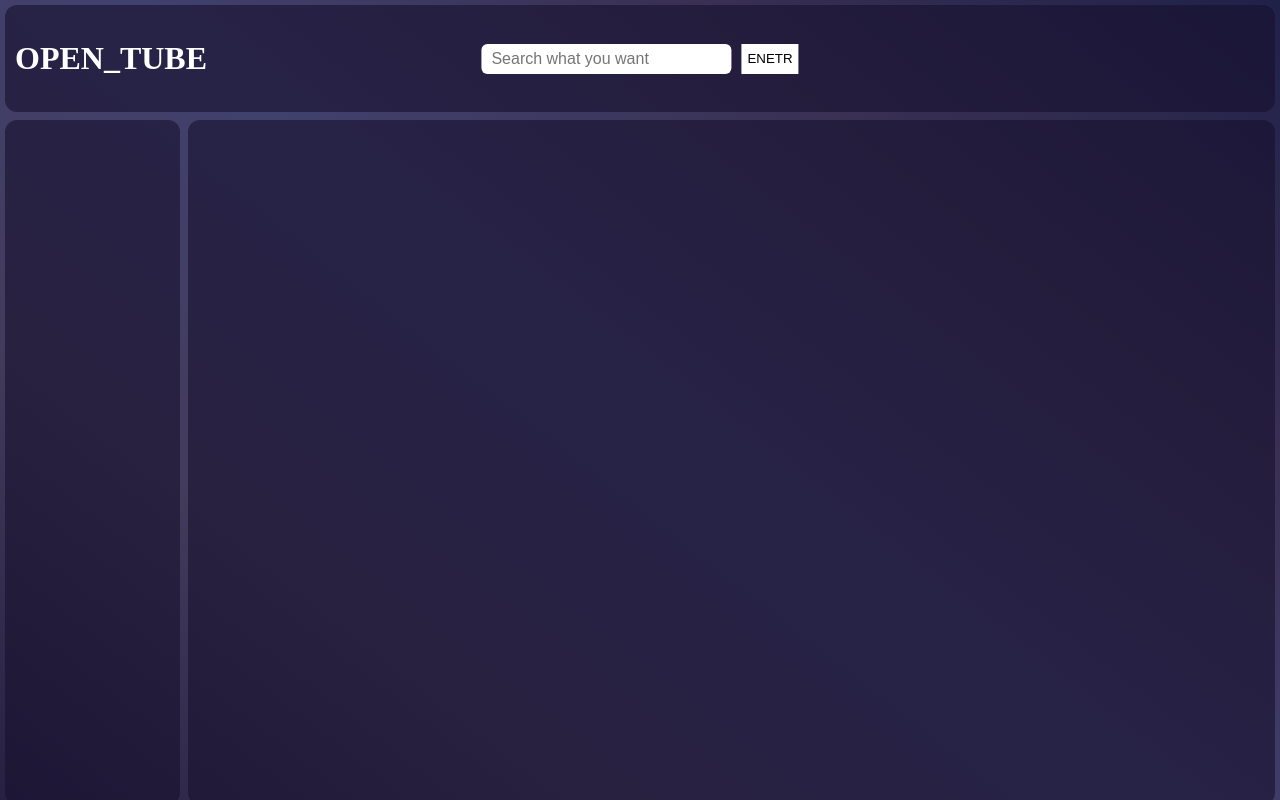
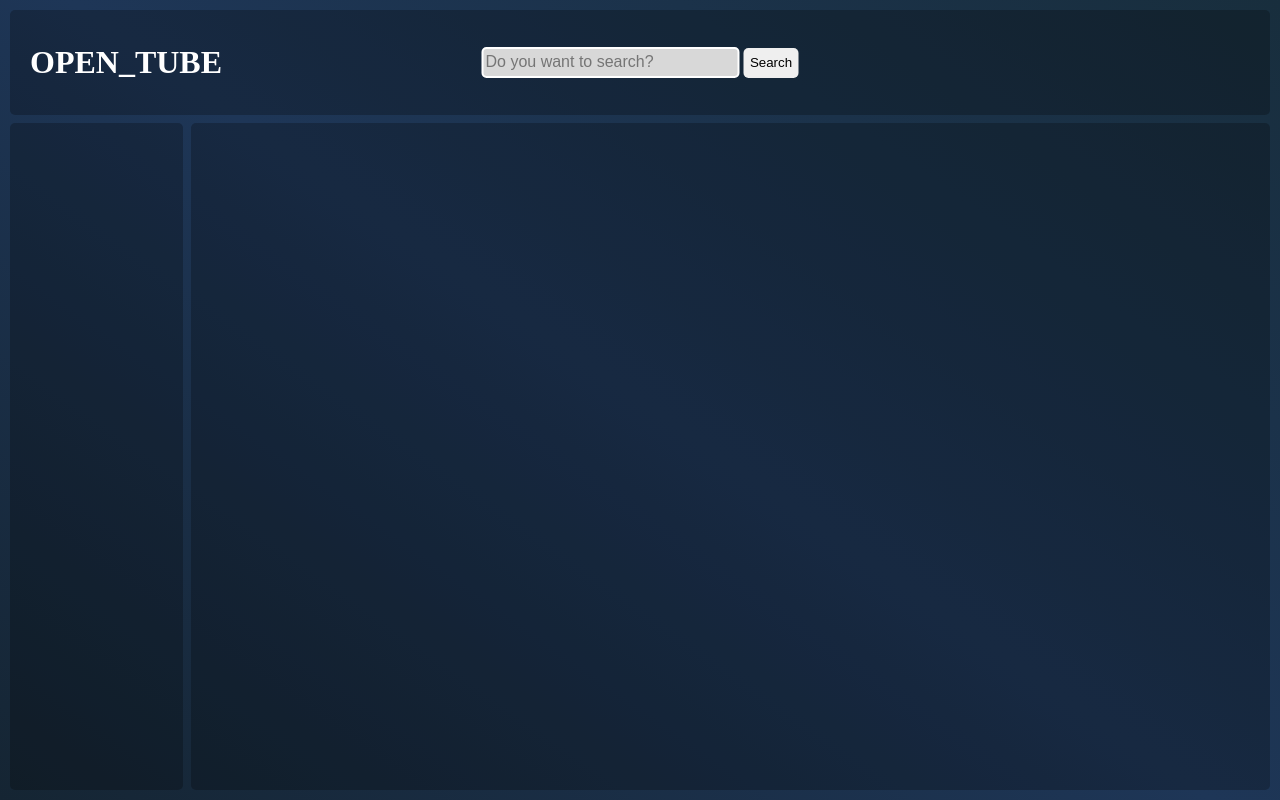
Before and after one commit to ar1ter/lkg_project, a Flask app: page / in a window 1280 px wide. Run offline with Flask 3, Linux system fonts and the light colour scheme.

Commit message:
upd change html css in main page

```diff
--- a/static/main_page/main.css
+++ b/static/main_page/main.css
@@ -1,83 +1,124 @@
-html,body{
-    background-image: linear-gradient(38deg, #282042, #433b5c, #41416e, #393053,#202149);
+html, body{
+    min-width: 100%;
+    min-height: 100%;
+
+    width: 100%;
     height: 100%;
+
+    overflow: hidden;
     margin: 0;
-    padding: 0;
-    overflow: hidden;
 }
+body{
+    background-image: linear-gradient(35deg, #152533, #1e3657, #182e3d);
+
+}
+
 
 .parent {
     display: grid;
     grid-template-columns: repeat(7, 1fr);
-    grid-template-rows: repeat(7, minmax(0, 1fr));
+    grid-template-rows: repeat(7, 1fr);
     gap: 8px;
 
-    margin: 5px;
+    max-width: calc(100% - 20px);
+    max-height: calc(100% - 20px);
 
+    width: 100%;
     height: 100%;
+
+    margin: 10px;
 }
 
+.top_panel {
+    grid-column: span 7 / span 7;
 
-.div1 {
-    grid-column: span 7 / span 7;
-    background-color: rgba(22, 16, 46, 0.6);
-    border-radius: 12px;
+    background-color: rgba(0, 0, 0, 0.25);
 
-    position: relative;
+    border-radius: 5px;
+
     display: flex;
     align-items: center;
+    justify-content: space-between;
+    position: relative;
+
+}
+.logo{
+    color: white;
+    margin-left: 20px;
 }
 
-#OPEN_TUBE_logo {
-    margin-left: 10px;
-    color: white;
-}
-
-#SEARCH {
+.search{
     position: absolute;
     left: 50%;
     transform: translateX(-50%);
-    display: flex;
-    gap: 10px;
 }
 
-#SEARCH input {
+.search input{
+    font-size: medium;
+
+    background-color: #d8d8d8;
+
     width: 250px;
-    height: 30px;
-    font-size: 16px;
-    padding: 0 10px;
-    border-radius: 6px;
-    border: none;
+    height: 25px;
+
+    border: 2px solid white;
+    border-radius: 5px;
+
+    transition: all 0.3s ease;
+}
+.search input:hover{
+    box-shadow: 0 0 20px #d8d8d8;
+
+    transition: all 0.3s ease;
+}
+.search input:focus{
+    outline: none;
+    box-shadow: 0 0 14px #d8d8d8;
+
+    transition: all 0.3s ease;
 }
 
-#SEARCH input:focus {
+.search button{
     outline: none;
-    box-shadow: 0 0 10px #ffffff;
-    transition: box-shadow 0.3s ease;
+    border: none;
+    border-radius: 5px;
+
+    width: 55px;
+    height: 30px;
+
+    transition: all 0.3s ease;
 }
+.search button:hover{
+    outline: none;
+    border: none;
 
-#SEARCH input:active {
-    box-shadow: 0 0 20px #ffffff;
+    box-shadow: 0 0 16px #d8d8d8;
+
+    transition: all 0.3s ease;
 }
+.search button:active{
+    box-shadow: 0 0 20px #d8d8d8;
 
-#SEARCH button{
-    background-color: rgb(255, 255, 255);
-    border: none;
+    transition: all 0.3s ease;
 }
 
 
 
-.div2 {
+.left_panel {
     grid-row: span 6 / span 6;
     grid-row-start: 2;
-    background-color: rgba(22, 16, 46, 0.6);
-    border-radius: 12px;
+
+    background-color: rgba(0, 0, 0, 0.25);
+
+    border-radius: 5px;
 }
 
-.div3 {
+.video_panel {
     grid-column: span 6 / span 6;
     grid-row: span 6 / span 6;
     grid-row-start: 2;
-    background-color: rgba(22, 16, 46, 0.6);
-    border-radius: 12px;
+
+    background-color: rgba(0, 0, 0, 0.25);
+
+    border-radius: 5px;
 }
--- a/templates/main_page/index.html
+++ b/templates/main_page/index.html
@@ -6,19 +6,20 @@
     </head>
     <body>
         <div class="parent">
-            <div class="div1">
-                <div id="OPEN_TUBE_logo">
+            <div class="top_panel">
+                <div class="logo">
                     <h1>OPEN_TUBE</h1>
                 </div>
-                <div id="SEARCH">
-                    <input type="search" id="SEARCH_POLL" name="q" placeholder="Search what you want" />
-                    <button id="ENTER_SEARCH">ENETR</button>
+
+                <div class="search">
+                    <input tupe="tex" id="search_pool" placeholder="Do you want to search?">
+                    <button>Search</button>
                 </div>
             </div>
-            <div class="div2">
+            <div class="left_panel">
 
             </div>
-            <div class="div3">
+            <div class="video_panel">
 
             </div>
         </div>
```
